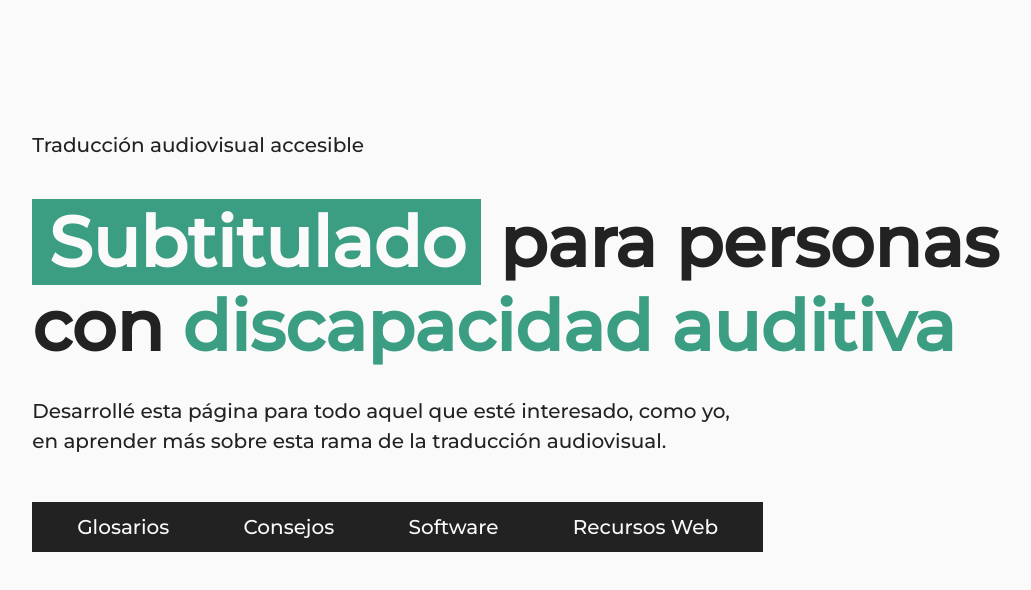
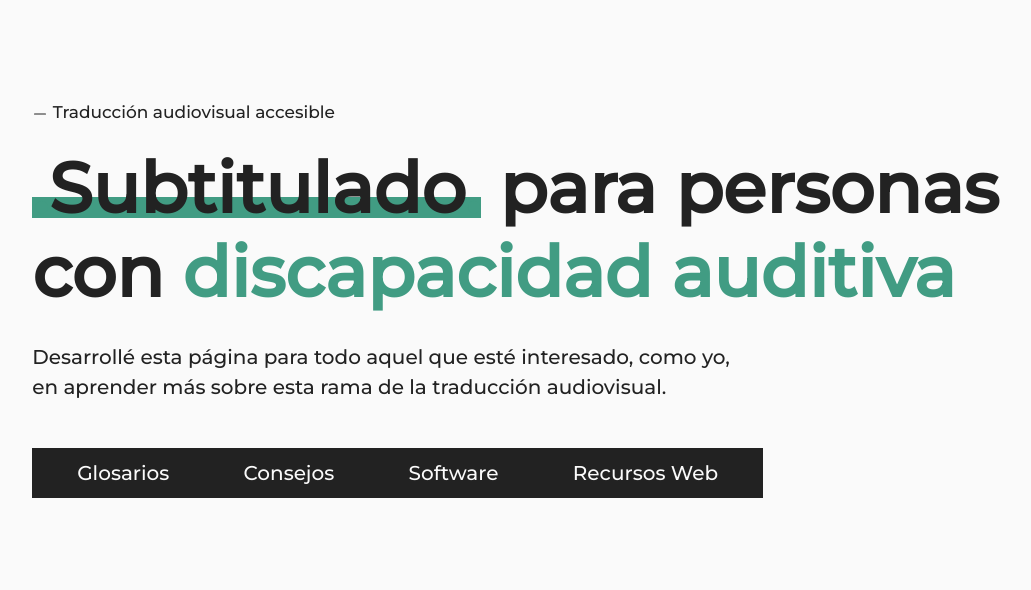
Before and after one commit to debofedre/sps, a website: page index.html in a window 1280 px wide. Shown: the whole page, without its empty margins (9-1040 px from the left). Drawn offline with nearby package versions, Linux system fonts and the light colour scheme.

Commit message:
underline

```diff
--- a/index.html
+++ b/index.html
@@ -45,8 +45,11 @@
     <div class="banner">
       <div class="textoBanner">
 
-        <p class="parrafo1">
-          Traducción audiovisual accesible
+
+        <p class="parrafo1"> <svg xmlns="http://www.w3.org/2000/svg" width="16" height="16" fill="currentColor" class="bi bi-dash-lg" viewBox="0 0 16 16">
+          <path fill-rule="evenodd" d="M2 8a.5.5 0 0 1 .5-.5h11a.5.5 0 0 1 0 1h-11A.5.5 0 0 1 2 8Z"/>
+        </svg>
+        Traducción audiovisual accesible
         </p>
 
         <h1 class="titulo"><span class="palabra1"><span class="espacio">.</span>Subtitulado<span class="espacio">.</span></span> para personas<br/>con <span class="palabra">discapacidad auditiva</span></h1>
--- a/scss/_glosarios.scss
+++ b/scss/_glosarios.scss
@@ -136,9 +136,18 @@ nav{
     align-items: center;
     height: 200px;
     h2{
-        color: $colorSecundario;
         font-family: 'Montserrat', sans-serif;
         font-size: 60px;
+
+        background-image: linear-gradient(120deg, $colorTerciario, $colorTerciario 100%);
+        background-repeat: no-repeat;
+        background-size: 100% 0.3em;
+        background-position: 0 80%;
+        transition: background-size 0.25s ease-in;
+
+      &:hover {
+        background-size: 100% 88% !important;
+      }
     }
     p{
         font-size: 17px;
--- a/scss/_variables.scss
+++ b/scss/_variables.scss
@@ -1,7 +1,7 @@
 $colorPrincipal: #fafafa;
 $colorSecundario: #222222;
-$colorTerciario: #3b9e82;
-$colorPrincipalTrans: #3b9e8257;
+$colorTerciario: #419c83;
+$colorPrincipalTrans: #419c8415;
 $textoClaro: #222222;
 $textoOscuro: #222222;
 
--- a/scss/main.scss
+++ b/scss/main.scss
@@ -25,6 +25,8 @@ html{
     text-align: left;
     background-image: url("../multimedia/fondo.png");
     .textoBanner{
+
+
         .titulo{
             font-weight: bolder;
             font-size: 70px;
@@ -41,21 +43,31 @@ html{
 
 
             }
+
             .palabra1{
+                // background-color: $colorTerciario;
+                // color:$colorPrincipal;
+        background-image: linear-gradient(120deg, $colorTerciario, $colorTerciario 100%);
+        background-repeat: no-repeat;
+        background-size: 100% 0.3em;
+        background-position: 0 80%;
+        transition: background-size 0.25s ease-in;
 
-                background-color: $colorTerciario;
-                color:#fafafa;
+      &:hover {
+        background-size: 100% 88% !important;
+      }
+
             }
             .espacio{
                 color: $colorTerciario
             }
         }
         .parrafo1{
-            padding-top: 130px;
-            margin-bottom: 40px;
+            padding-top: 100px;
+            margin-bottom: 20px;
             color: $colorSecundario;
             padding-right:500px;
-            font-size: 20px;
+            font-size: 17px;
         }
         .parrafo{
             color: $textoOscuro;
```
Also changed, not shown: css/main.css.
